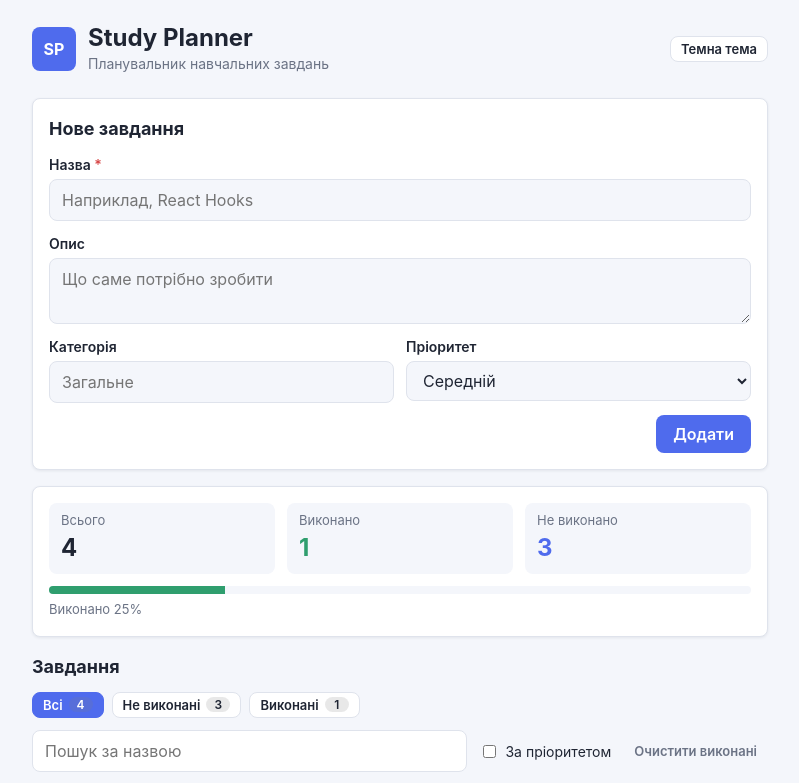
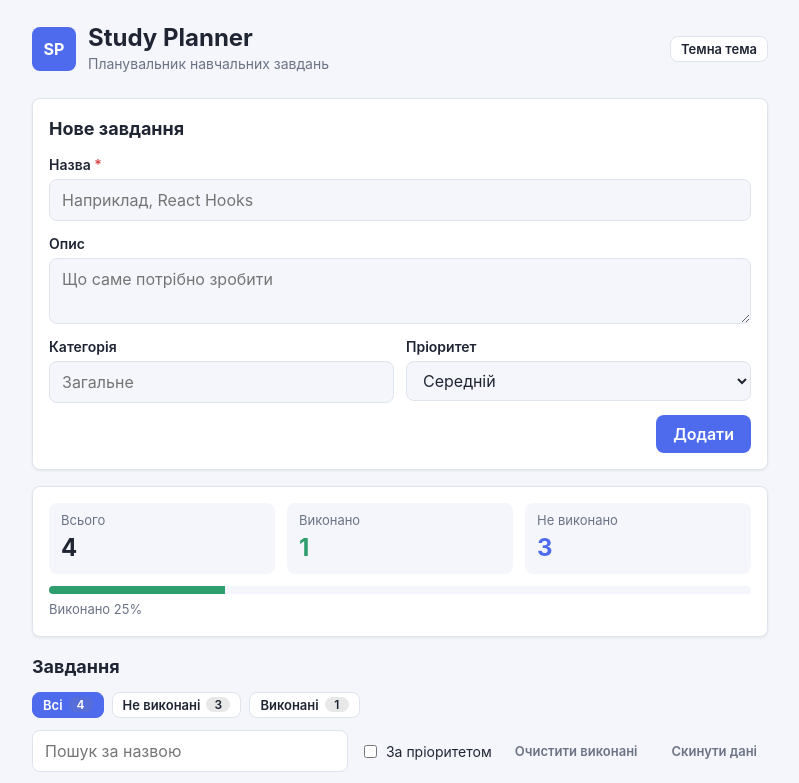
Before and after one commit to OPTImist2846/study-planner, a React (Vite) app: page / in a window 1280 px wide. Shown: the top 783 px of the page, without its empty margins (240-1039 px from the left). Built offline with nearby package versions, Linux system fonts and the light colour scheme.

Commit message:
feat(lab-09): add a reset data button
The toolbar can reset the tasks to the initial list. Clearing completed tasks goes through the same undoable flow as a single delete.

```diff
--- a/src/components/TaskToolbar/TaskToolbar.tsx
+++ b/src/components/TaskToolbar/TaskToolbar.tsx
@@ -12,6 +12,7 @@ function TaskToolbar() {
     prioritySort: sortByPriority,
     setPrioritySort: onSortChange,
     clearCompleted: onClearCompleted,
+    resetTasks,
   } = useTaskContext()
   const completedCount = tasks.filter(
     (task) => task.completed && !pendingKeyByTask.has(task.id),
@@ -48,6 +49,9 @@ function TaskToolbar() {
       >
         Очистити виконані
       </Button>
+      <Button size="small" variant="ghost" onClick={resetTasks}>
+        Скинути дані
+      </Button>
     </div>
   )
 }
```
